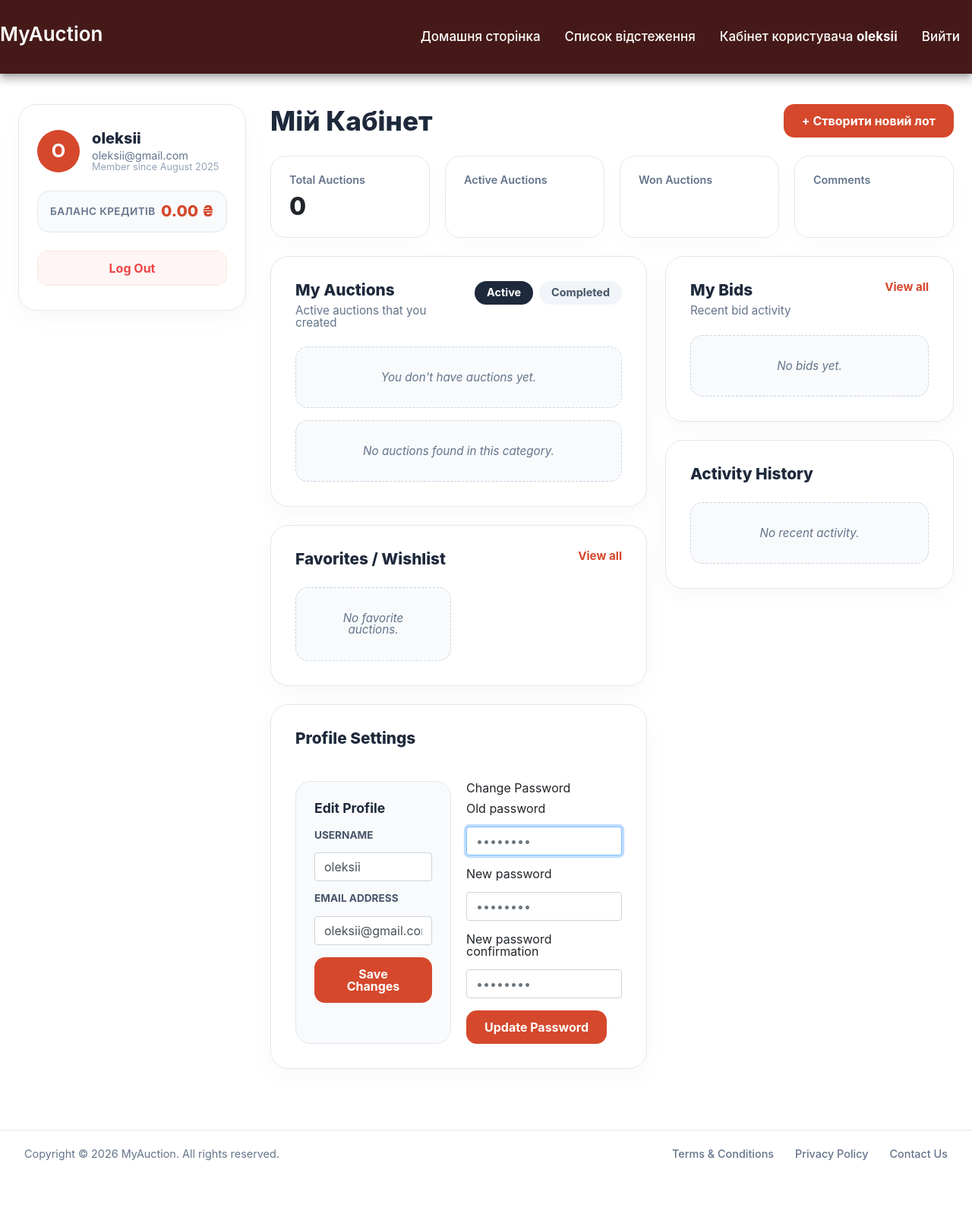
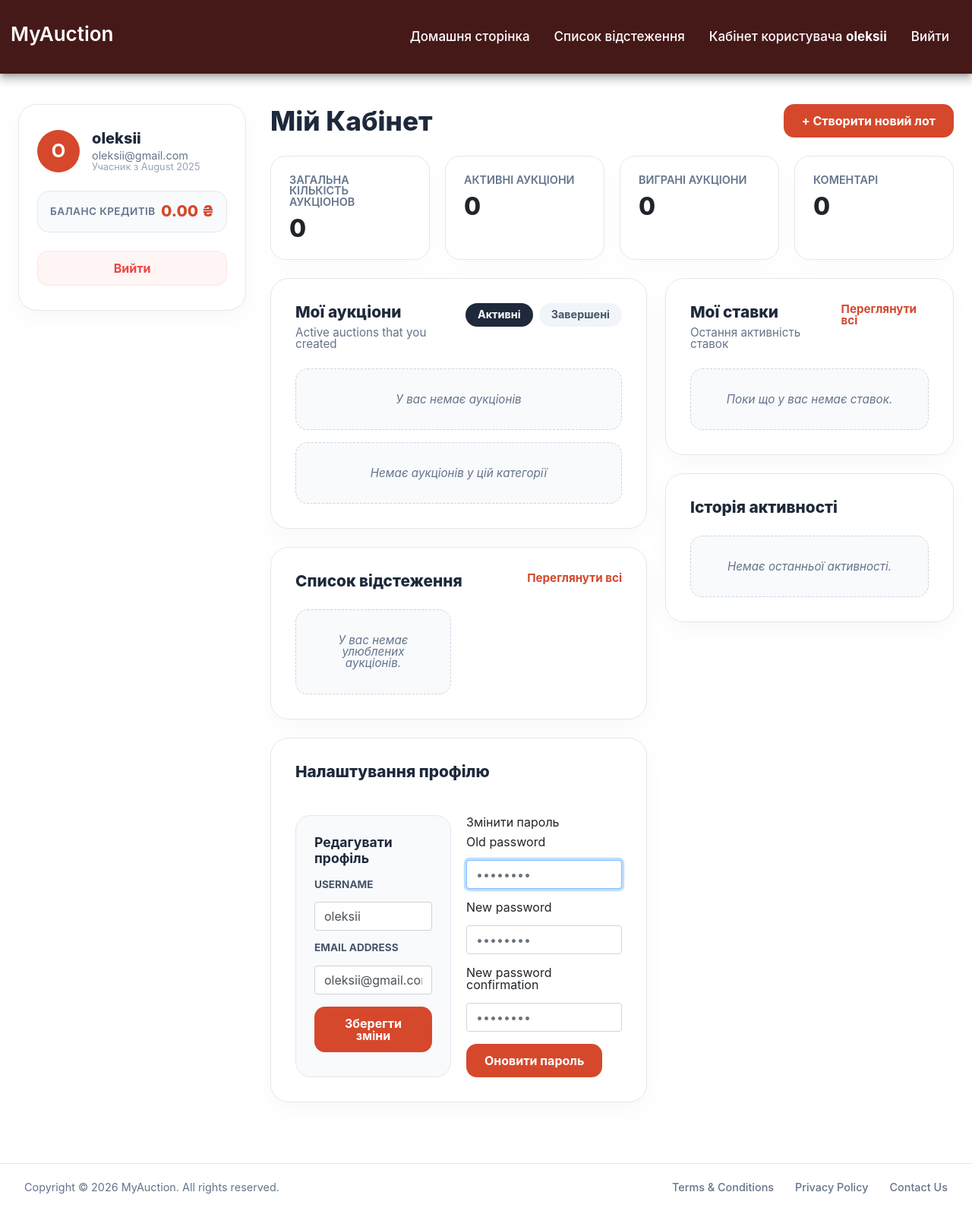
Before and after one commit to Kaynal/MyAuction, a Django app: page /dashboard/ in a window 1280 px wide. Shown: the whole page at 76% size. Before the commit the page ends 1527 px from the top, so only its background shows below. Run offline with Django 3.2, Linux system fonts and the light colour scheme; a user stored in the database is signed in; data comes from the database, SQL or seed files in the repository; some libraries are stand-ins or nearby versions.

Commit message:
updated counters and text translation

```diff
--- a/auctions/static/auctions/styles.css
+++ b/auctions/static/auctions/styles.css
@@ -60,6 +60,7 @@ h1,h2,h3,h4,h5,h6{
     background: rgba(70, 25, 25, 1);
     display: flex;
     justify-content: center;
+    padding: 0 .875rem;
 }
 h1 {
     color: rgba(255, 255, 255, 1);
--- a/auctions/templates/auctions/dashboard.html
+++ b/auctions/templates/auctions/dashboard.html
@@ -12,7 +12,7 @@
             <div class="sidebar-profile-info">
                 <h2>{{ user.get_full_name|default:user.username }}</h2>
                 <p>{{ user.email }}</p>
-                <span>Member since {{ user.date_joined|date:"F Y" }}</span>
+                <span>Учасник з {{ user.date_joined|date:"F Y" }}</span>
             </div>
         </div>
 
@@ -21,7 +21,7 @@
             <strong>{{ user.profile.credits|default:"0.00" }} ₴</strong>
         </div>
 
-        <a class="sidebar-logout" href="{% url 'logout' %}">Log Out</a>
+        <a class="sidebar-logout" href="{% url 'logout' %}">Вийти</a>
     </aside>
 
     <main class="dashboard-main">
@@ -34,19 +34,19 @@
 
         <div class="stats-cards">
             <article class="stats-card">
-                <span class="stats-card-label">Total Auctions</span>
+                <span class="stats-card-label">ЗАГАЛЬНА КІЛЬКІСТЬ АУКЦІОНОВ</span>
                 <strong>{{ total_auctions }}</strong>
             </article>
             <article class="stats-card">
-                <span class="stats-card-label">Active Auctions</span>
+                <span class="stats-card-label">АКТИВНІ АУКЦІОНИ</span>
                 <strong>{{ active_auctions }}</strong>
             </article>
             <article class="stats-card">
-                <span class="stats-card-label">Won Auctions</span>
+                <span class="stats-card-label">ВИГРАНІ АУКЦІОНИ</span>
                 <strong>{{ won_auctions_count }}</strong>
             </article>
             <article class="stats-card">
-                <span class="stats-card-label">Comments</span>
+                <span class="stats-card-label">КОМЕНТАРІ</span>
                 <strong>{{ comments_count }}</strong>
             </article>
         </div>
@@ -56,12 +56,12 @@
                 <div class="panel-card panel-auctions">
                     <div class="panel-header">
                         <div>
-                            <h2>My Auctions</h2>
-                            <p class="panel-subtitle" id="auctions-subtitle">Active auctions that you created</p>
+                            <h2>Мої аукціони</h2>
+                            <p class="panel-subtitle" id="auctions-subtitle">Активні аукціони, які ви створили</p>
                         </div>
                         <div class="panel-tabs">
-                            <button class="tab active" id="tab-active" type="button" onclick="switchAuctionsTab('active')">Active</button>
-                            <button class="tab" id="tab-completed" type="button" onclick="switchAuctionsTab('completed')">Completed</button>
+                            <button class="tab active" id="tab-active" type="button" onclick="switchAuctionsTab('active')">Активні</button>
+                            <button class="tab" id="tab-completed" type="button" onclick="switchAuctionsTab('completed')">Завершені</button>
                         </div>
                     </div>
 
@@ -75,27 +75,27 @@
                             </div>
                             <div class="auction-card-body">
                                 <h3>{{ auction.name }}</h3>
-                                <p class="auction-meta">Current: {{ auction.current_price }} · {{ auction.bids.count }} bids</p>
+                                <p class="auction-meta">Поточна: {{ auction.current_price }} · {{ auction.bids.count }} ставок</p>
                                 <div class="auction-status {% if auction.active %}status-active{% else %}status-closed{% endif %}">
-                                    {% if auction.active %}Active{% else %}Closed{% endif %}
+                                    {% if auction.active %}Активний{% else %}Завершений{% endif %}
                                 </div>
                             </div>
-                            <a class="auction-card-action" href="{% url 'auction' auction.id %}">View</a>
+                            <a class="auction-card-action" href="{% url 'auction' auction.id %}">Переглянути</a>
                         </article>
                         {% empty %}
-                        <div class="empty-state">You don't have auctions yet.</div>
+                        <div class="empty-state">У вас немає аукціонів</div>
                         {% endfor %}
 
-                        <div class="empty-state" id="tab-empty-state" style="display: none;">No auctions found in this category.</div>
+                        <div class="empty-state" id="tab-empty-state" style="display: none;">Немає аукціонів у цій категорії</div>
                     </div>
                 </div>
 
                 <div class="panel-card panel-favorites">
                     <div class="panel-header">
                         <div>
-                            <h2>Favorites / Wishlist</h2>
+                            <h2>Список відстеження</h2>
                         </div>
-                        <a href="{% url 'watchlist' %}" class="panel-link">View all</a>
+                        <a href="{% url 'watchlist' %}" class="panel-link">Переглянути всі</a>
                     </div>
                     <div class="favorites-grid">
                         {% for auction in favorites %}
@@ -108,22 +108,22 @@
                             <div class="favorite-card-body">
                                 <h3>{{ auction.name }}</h3>
                                 <p>{{ auction.current_price }}</p>
-                                <a class="button-secondary" href="{% url 'auction' auction.id %}">Place Bid</a>
+                                <a class="button-secondary" href="{% url 'auction' auction.id %}">Зробити ставку</a>
                             </div>
                         </article>
                         {% empty %}
-                        <div class="empty-state">No favorite auctions.</div>
+                        <div class="empty-state">У вас немає улюблених аукціонів.</div>
                         {% endfor %}
                     </div>
                 </div>
 
                 <div class="panel-card panel-settings">
                     <div class="panel-header">
-                        <h2>Profile Settings</h2>
+                        <h2>Налаштування профілю</h2>
                     </div>
                     <div class="settings-grid">
                         <div class="settings-panel">
-                            <h3>Edit Profile</h3>
+                            <h3>Редагувати профіль</h3>
                             <form method="POST">
                                 {% csrf_token %}
                                 <div class="form-group">
@@ -134,11 +134,11 @@
                                     <label>Email Address</label>
                                     {{ user_form.email }}
                                 </div>
-                                <button type="submit" name="update_profile" class="button-primary">Save Changes</button>
+                                <button type="submit" name="update_profile" class="button-primary">Зберегти зміни</button>
                             </form>
                         </div>
                         <div class="settings-group">
-                            <h3>Change Password</h3>
+                            <h3>Змінити пароль</h3>
                             <form method="POST" action="{% url 'dashboard' %}">
                                 {% csrf_token %}
 
@@ -164,7 +164,7 @@
                                     {% endfor %}
                                 </div>
 
-                                <button class="button-primary" type="submit" name="change_password">Update Password</button>
+                                <button class="button-primary" type="submit" name="change_password">Оновити пароль</button>
                             </form>
                         </div>
                     </div>
@@ -175,29 +175,28 @@
                 <div class="panel-card panel-bids">
                     <div class="panel-header">
                         <div>
-                            <h2>My Bids</h2>
-                            <p class="panel-subtitle">Recent bid activity</p>
+                            <h2>Мої ставки</h2>
+                            <p class="panel-subtitle">Остання активність ставок</p>
                         </div>
-                        <a href="{% url 'watchlist' %}" class="panel-link">View all</a>
+                        <a href="{% url 'watchlist' %}" class="panel-link">Переглянути всі</a>
                     </div>
                     <div class="bid-list">
                         {% for bid in my_bids %}
                         <article class="bid-item">
                             <div>
                                 <h4>{{ bid.auction.name }}</h4>
-                                <p>Your bid: {{ bid.amount }}</p>
+                                <p>Ваша ставка: {{ bid.amount }}</p>
                             </div>
-                            <span class="bid-status">Leading</span>
                         </article>
                         {% empty %}
-                        <div class="empty-state">No bids yet.</div>
+                        <div class="empty-state">Поки що у вас немає ставок.</div>
                         {% endfor %}
                     </div>
                 </div>
 
                 <div class="panel-card panel-activity">
                     <div class="panel-header">
-                        <h2>Activity History</h2>
+                        <h2>Історія активності</h2>
                     </div>
                     <div class="activity-list">
                         {% if my_bids %}
@@ -205,13 +204,13 @@
                             <article class="activity-item">
                                 <span class="activity-icon">●</span>
                                 <div>
-                                    <p>Placed bid {{ bid.amount }} on {{ bid.auction.name }}</p>
+                                    <p>Ставка {{ bid.amount }} на {{ bid.auction.name }}</p>
                                     <small>{{ bid.created_at|date:"M d, Y" }}</small>
                                 </div>
                             </article>
                             {% endfor %}
                         {% else %}
-                        <div class="empty-state">No recent activity.</div>
+                        <div class="empty-state">Немає останньої активності.</div>
                         {% endif %}
                     </div>
                 </div>
--- a/auctions/views.py
+++ b/auctions/views.py
@@ -280,11 +280,14 @@ def dashboard(request):
             else:
                 messages.error(request, "Пожалуйста, исправьте ошибки в форме пароля.")
 
-    # Собираем данные для вывода (ваша текущая логика)
     my_auctions = Auctions.objects.filter(owner=request.user)
     my_bids = Bid.objects.filter(user=request.user).select_related("auction").order_by("-created_at")[:5]
     favorites = Auctions.objects.filter(watchlisted_by__user=request.user)[:6]
     won_auctions = Auctions.objects.filter(winner=request.user)
+    total_auctions = my_auctions.count()
+    active_auctions = my_auctions.filter(active=True).count()
+    won_auctions_count = won_auctions.count()
+    comments_count = Comments.objects.filter(user=request.user).count()
 
     context = {
         "user_form": user_form,
@@ -294,5 +297,9 @@ def dashboard(request):
         "favorites": favorites,
         "won_auctions": won_auctions,
         "total_auctions": my_auctions.count(),
+        "total_auctions": total_auctions,
+        "active_auctions": active_auctions,
+        "won_auctions_count": won_auctions_count,
+        "comments_count": comments_count,
     }
     return render(request, "auctions/dashboard.html", context)
--- a/commerce/settings.py
+++ b/commerce/settings.py
@@ -141,3 +141,5 @@ AUTHENTICATION_BACKENDS = [
 ]
 SOCIALACCOUNT_LOGIN_ON_GET = True
 LOGIN_REDIRECT_URL = 'dashboard'
+
+ALLOWED_HOSTS = ['127.0.0.1', 'localhost', '192.168.1.98']
```
Also changed, not shown: other parts of auctions/static/auctions/styles.css (+9 -30 lines), auctions/models.py (+5 -5 lines), auctions/templates/auctions/index.html (+14 -20 lines).
